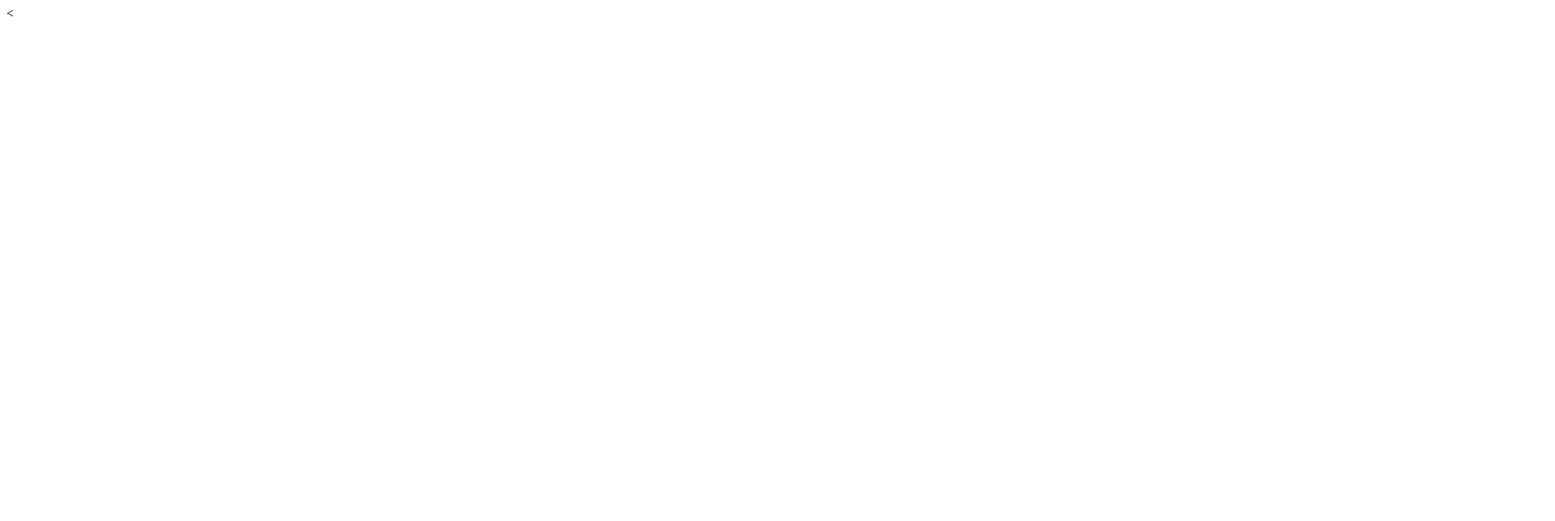
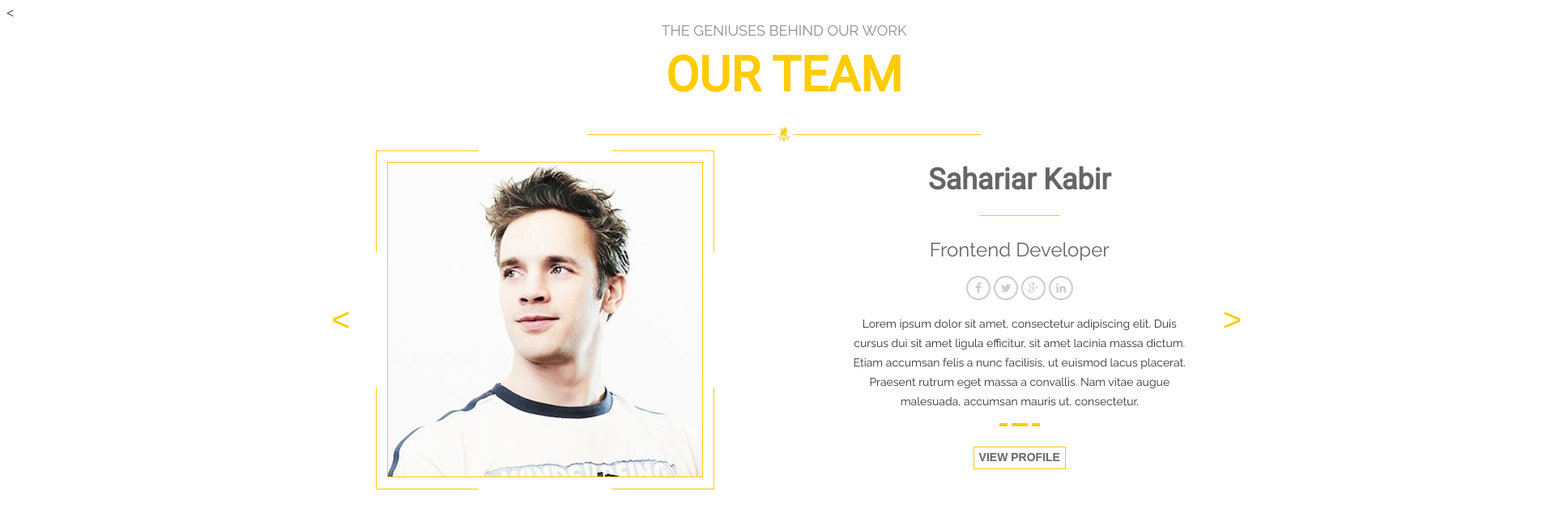
Before and after one commit to ElviraBushyna/Our-Team, a plain HTML site: page index.html in a window 1280 px wide. Shown: the whole page at 81% size, 1920 px wide, since content can reach past the window. Drawn offline with Linux system fonts and the light colour scheme.

Commit message:
Our team

```diff
--- a/index.html
+++ b/index.html
@@ -1,11 +1,75 @@
 <<!DOCTYPE html>
     <html lang="en">
+
     <head>
         <meta charset="UTF-8">
         <title>Our Team</title>
         <link rel="stylesheet" type="text/css" href="style.css">
+        <link href="https://fonts.googleapis.com/css?family=Open+Sans|Raleway|Roboto" rel="stylesheet">
     </head>
+
     <body>
+        <section class="section section-title">
+            <div class="section-title__slogan">
+                THE GENIUSES BEHIND OUR WORK
+            </div>
+            <div class="section-title__title">
+                our team
+            </div>
+        </section>
+        <section class="section devider">
+            <div class="devider-line"></div>
+            <div class="devider-img"></div>
+            <div class="devider-line"></div>
+        </section>
+        <div class="conteiner ">
+            <div class="scroll-left">
+                <a  href="#">
+                    < </a>
+            </div>
+            <section class="section-main__member">
+                <div class="section-main__member-img"></div>
+                <div class="section-main__member-top-border"></div>
+                <div class="section-main__member-bottom-border"></div>
+            </section>
+            <div class="devider--vertical">
+            </div>
+            <section class="member-info">
+                <div class="member-info__name">
+                    Sahariar Kabir
+                </div>
+                <div class="devider-line devider-line--info">
+                </div>
+                <div class="member-info__position">
+                    Frontend Developer
+                </div>
+                <div class="member-info__social">
+                    <a  href="#"> <img src="/img/facebook.jpg"> </a>
+                    <a  href="#"> <img src="/img/twitter.jpg"> </a>
+                    <a  href="#"> <img src="/img/google.jpg"> </a>
+                    <a  href="#"> <img src="/img/linked_in.jpg"> </a>
+                </div>
+                <div class="member-info__description">
+                	<p>Lorem ipsum dolor sit amet, consectetur adipiscing elit. Duis cursus dui sit amet ligula efficitur, sit amet lacinia massa dictum. Etiam accumsan felis a nunc facilisis, ut euismod lacus placerat. Praesent rutrum eget massa a convallis. Nam vitae augue malesuada, accumsan mauris ut, consectetur.</p>
+                </div>
+                <div class="info-devider">
+                	<div class="info-devider-rectangle-group">
+                	    <div class="info-devider-rectangle-group__rectangle"></div>
+                	    <div class="info-devider-rectangle-group__rectangle"></div>
+                   </div>
+                   <div class="info-devider-rectangle-group">
+                	    <div class="info-devider-rectangle-group__rectangle"></div>
+                	    <div class="info-devider-rectangle-group__rectangle"></div>
+                   </div>
+                </div>
 
+                	<button type="button" class="member-info__button" value="view profile">view profile</button>
+
+            </section>
+            <div class="scroll-right">
+                <a href="#"> > </a>
+            </div>
+        </div>
     </body>
+
     </html>
--- a/style.scss
+++ b/style.scss
@@ -0,0 +1,244 @@
+.section {
+    width: 1920px;
+    display: flex;
+    flex-direction: column;
+    justify-content: space-around;
+
+    &-title {
+        margin-bottom: 40px;
+
+        &__slogan {
+
+            margin: 0 auto;
+            font-family: Raleway,sans-serif;
+            color: #898f8f;
+            font-size: 1.125em;
+            font-weight: 500;
+            line-height: 1.333;
+            text-align: center;
+            margin-bottom: 10px;
+        }
+        &__title {
+            margin: 0 auto;
+            font-family: Roboto,sans-serif;
+            color: #ffcc00;
+            font-size: 3.75em;
+            /* Приближение из-за подстановки шрифтов */
+            font-weight: 900;
+            line-height: 1.1;
+            /* Приближение из-за подстановки шрифтов */
+            text-align: center;
+            text-transform: uppercase;
+        }
+    }
+}
+
+.devider {
+    flex-direction: row;
+    justify-content: center;
+
+    &--vertical {
+    	top:0;
+    	height:100%;
+    	content:"";
+    	background:#ffcc00;
+    	width:1.5px;
+
+        margin:0 82px;
+    }
+
+    &-line {
+        display: block;
+        content: "";
+        height: 1px;
+        background: #ffcc00;
+        width: 12%;
+        top: 0;
+        &--info{
+        	width:100px;
+            margin:30px;
+        }
+    }
+    &-img {
+        padding: 0 5px;
+        width: 16px;
+        height: 19px;
+        background: url(../img/devider_img.jpg) 50% no-repeat;
+
+        transform: translateY(-50%);
+    }
+}
+
+.scroll{
+    &-left,
+    &-right {
+         width:15px;
+        a {
+            font-family: FontAwesome,sans-serif;
+            color: #ffcc00;
+            font-size: 2.5em;
+            font-weight: 400;
+            line-height: 0.6;
+        }
+        a:link {
+            text-decoration: none;
+        }
+        a:visited {
+            text-decoration: none;
+        }
+        a:active {
+            text-decoration: none;
+        }
+    }
+    &-left {
+
+        margin-right:40px;
+    }
+    &-right {
+
+
+    }
+}
+
+.section-main__member {
+	    width: 418px;
+        height: 418px;
+        position: relative;
+
+        /*background: url(../img/person.jpg) 50% no-repeat;
+        border:1px solid yellow;*/
+    &-img {
+
+    	width: 388px;
+        height: 388px;
+        margin:auto auto;
+        transform:translateY(14px);
+    	background: url(../img/person.jpg) 50% no-repeat;
+    	border:1px solid #ffcc00;
+          }
+    &-top-border,
+    &-bottom-border {
+        position: absolute;
+        display: flex;
+        justify-content: space-between;
+        width: 100%;
+        height: 30%;
+        left: 0;
+    }
+    &-top-border {
+        top: 0;
+    }
+    &-bottom-border {
+        bottom: 0;
+    }
+    &-top-border:after,
+    &-top-border:before,
+    &-bottom-border:after,
+    &-bottom-border:before {
+        content: '';
+        width: 30%;
+        height: 100%;
+    }
+    &-top-border:after,
+    &-top-border:before {
+        border-top: 1px solid #ffcc00;
+    }
+    &-bottom-border:after,
+    &-bottom-border:before {
+        border-bottom: 1px solid #ffcc00;
+    }
+    &-top-border:before,
+    &-bottom-border:before {
+        border-left: 1px solid #ffcc00;
+    }
+    &-top-border:after,
+    &-bottom-border:after {
+        border-right: 1px solid #ffcc00;
+    }
+}
+
+.conteiner {
+    width:1918px;
+	display:flex;
+	flex-direction:row;
+	align-items:center;
+    justify-content:center;
+}
+.member-info {
+    width:422px;
+    height:420px;
+    margin-right:40px;
+    display:flex;
+    flex-direction:column;
+    justify-content:center;
+    align-items:center;
+	&__name {
+		font-family: Roboto,sans-serif;
+        color:  #666666;
+        font-size: 2.25em;
+        font-weight: 900;
+        line-height: 0.7;
+        text-align: center;
+
+	}
+	&__position {
+		font-family: Raleway,sans-serif;
+        color:  #666666;
+        font-size: 1.5em;
+        font-weight: 400;
+        line-height: 1;
+        text-align: center;
+        margin-bottom:20px;
+	}
+	&__social {
+
+		a:link {
+            text-decoration: none;
+        }
+        a:visited {
+            text-decoration: none;
+        }
+        a:active {
+            text-decoration: none;
+        }
+	}
+	&__description {
+		font-family: Raleway,sans-serif;
+        color:  #333333;
+        font-size: 0.875em;
+        font-weight: 500;
+        line-height: 1.714;
+        text-align: center;
+        padding:0;
+	}
+	&__button {
+		 font-family: OpenSans,sans-serif;
+        color:  #666666;
+        font-size: 0.875em;
+        font-weight: 700;
+        background-color:white;
+        line-height: 1.714;border-width: 1px;
+        border-color:  #ffcc00;
+        border-style: solid;
+        text-transform:uppercase;
+
+	}
+}
+.info-devider {
+	width:50px;
+	display:flex;
+	flex-direction:row;
+    margin-bottom:25px;
+	&-rectangle-group {
+		width:50%;
+		display:flex;
+		justify-content:space-between;
+
+	       &__rectangle {
+             content: "";
+             height: 4px;
+             background: #ffcc00;
+             width: 10px;
+	       }
+     }
+}
```
Also changed, not shown: img/devider_img.jpg (added), img/facebook.jpg (added), img/google.jpg (added), img/linked_in.jpg (added), img/person.jpg (added), img/twitter.jpg (added), style.css. Lines whose indentation alone changed are shown as unchanged.
